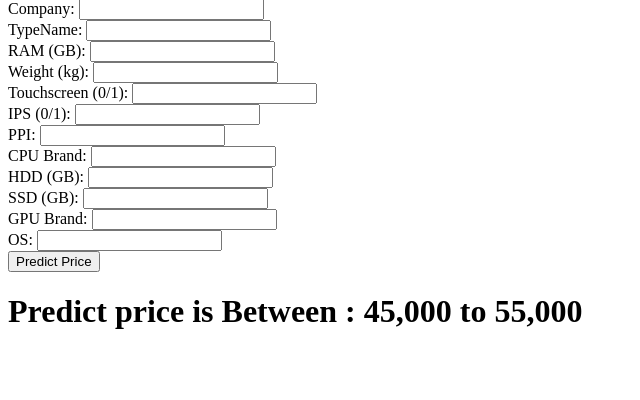
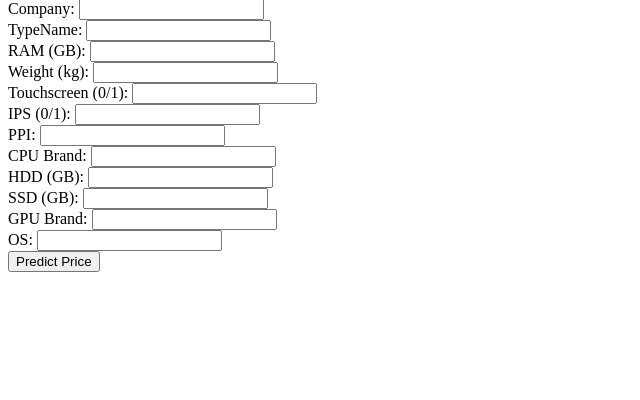
Before and after one commit to PradhumanSinghNaruka/Laptop-Price-Pridiction, a Python web app: template templates/index.html in a window 1280 px wide. Shown: the part 81-481 px from the top of the page, without its empty margins (0-640 px from the left). Run offline with Jinja, Linux system fonts and the light colour scheme; the template is opened without the code that fills it, so the values that code supplies are empty.

Commit message:
Update index.html

```diff
--- a/templates/index.html
+++ b/templates/index.html
@@ -21,9 +21,8 @@
         <input type="submit" value="Predict Price">
     </form>
 
-<!--     {% if prediction_text %}
+    {% if prediction_text %}
     <h2>{{ prediction_text }}</h2>
-    {% endif %} -->
-    <h1>Predict price is Between : 45,000 to 55,000</h1>
+    {% endif %}
 </body>
 </html>
```
